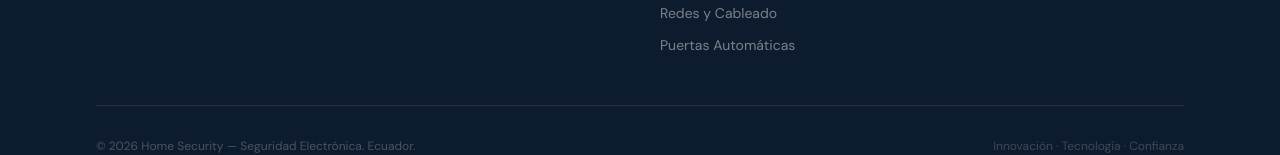
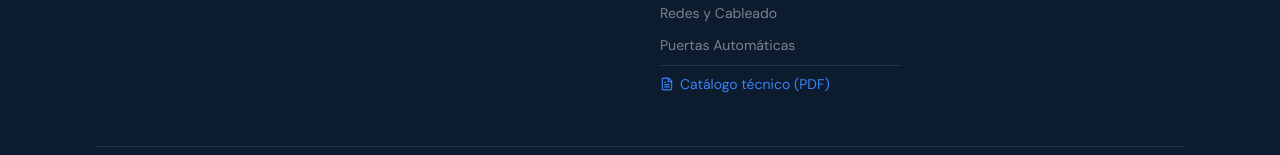
Before and after one commit to KevinCndor/HomeSecurity, a Next.js app: page / in a window 1280 px wide. Shown: the part 4496-4651 px from the top of the page. Built offline with nearby package versions, Linux system fonts and the light colour scheme; no server answers.

Commit message:
feat(footer): add catalog PDF link in services column

```diff
--- a/components/Footer.tsx
+++ b/components/Footer.tsx
@@ -1,8 +1,13 @@
 import Link from "next/link";
 import Image from "next/image";
-import { MapPin, Phone, Mail } from "lucide-react";
+import { MapPin, Phone, Mail, FileText } from "lucide-react";
 import WaIcon from "@/components/WaIcon";
 import { WA_HOME, PHONE_DISPLAY, EMAIL, ADDRESS } from "@/lib/constant";
+import {
+  CATALOG_PDF_URL,
+  CATALOG_PDF_FILENAME,
+  CATALOG_PDF_SIZE_MB,
+} from "@/lib/catalogo";
 
 const services = [
   "Cámaras de Seguridad",
@@ -58,6 +63,19 @@ export default function Footer() {
                   </Link>
                 </li>
               ))}
+              <li className="pt-2 mt-2 border-t border-white/10">
+                <a
+                  href={CATALOG_PDF_URL}
+                  download={CATALOG_PDF_FILENAME}
+                  target="_blank"
+                  rel="noopener noreferrer"
+                  aria-label={`Descargar catálogo técnico en PDF, ${CATALOG_PDF_SIZE_MB} megabytes`}
+                  className="inline-flex items-center gap-1.5 text-cobalt-400 hover:text-cobalt-300 font-body text-sm transition-colors"
+                >
+                  <FileText className="w-3.5 h-3.5" aria-hidden="true" />
+                  Catálogo técnico (PDF)
+                </a>
+              </li>
             </ul>
           </div>
 
```
